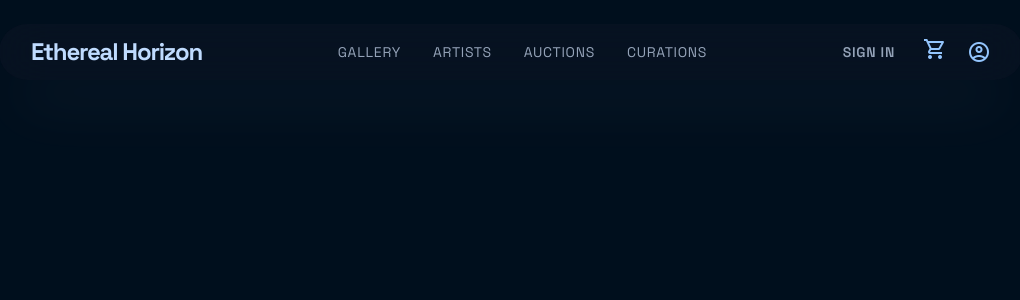
After one commit to 9950471806jagdish-bit/ETHEREAL, a Django app: template templates/base.html in a window 1280 px wide. The commit adds this page. Shown: the top 300 px of the page, without its empty margins (129-1149 px from the left). Run offline with Django 4.2, Linux system fonts and the light colour scheme; the template is opened without the code that fills it, so the values that code supplies are empty; some libraries are stand-ins or nearby versions.

Commit message:
new data add

```diff
--- a/art/settings.py
+++ b/art/settings.py
@@ -131,3 +131,4 @@ MEDIA_URL = '/media/'
 MEDIA_ROOT = os.path.join(BASE_DIR, 'media')
 
 LOGIN_REDIRECT_URL = 'Home'
+LOGIN_URL = 'login'
--- a/art/urls.py
+++ b/art/urls.py
@@ -28,6 +28,7 @@ urlpatterns = [
     path('',views.Home,name='Home'),
     path('userprofile/',views.userprofile,name='userprofile'),
     path('edituser/',views.editeuser,name='edituser')
+
 ]
 
 if settings.DEBUG:
--- a/templates/Home.html
+++ b/templates/Home.html
@@ -1,3 +1,4 @@
+{% extends 'base.html' %}
 <!DOCTYPE html>
 
 <html class="dark" lang="en"><head>
@@ -97,6 +98,8 @@
         }
     </style>
 </head>
+{% block content %}
+{% endblock %}
 <body class="bg-background text-on-background font-body selection:bg-primary/30">
 <!-- TopNavBar -->
 <nav class="fixed top-0 left-0 right-0 z-50 flex items-center justify-between px-8 py-3 bg-slate-900/40 backdrop-blur-xl rounded-full mt-6 mx-auto max-w-5xl shadow-[0_40px_60px_-15px_rgba(213,231,252,0.06)]">
--- /dev/null
+++ b/templates/base.html
@@ -0,0 +1,73 @@
+{% load static %}
+<!DOCTYPE html>
+<html lang="en">
+<head>
+    <meta charset="utf-8"/>
+    <meta name="viewport" content="width=device-width, initial-scale=1.0"/>
+
+    <link href="https://fonts.googleapis.com/css2?family=Space+Grotesk:wght@300;400;500;600;700&family=Manrope:wght@300;400;500;600;700;800&display=swap" rel="stylesheet"/>
+    <link href="https://fonts.googleapis.com/css2?family=Material+Symbols+Outlined:wght,FILL@100..700,0..1&display=swap" rel="stylesheet"/>
+
+    <script src="https://cdn.tailwindcss.com?plugins=forms,container-queries"></script>
+
+    <script id="tailwind-config">
+        tailwind.config = {
+            theme: {
+                extend: {
+                    fontFamily: {
+                        "headline": ["Space Grotesk"],
+                        "body": ["Manrope"],
+                    }
+                },
+            },
+        }
+    </script>
+
+    <style>
+        /* Fixes the rendering of the Material Icons */
+        .material-symbols-outlined {
+            font-variation-settings: 'FILL' 0, 'wght' 400, 'GRAD' 0, 'opsz' 24;
+        }
+
+        /* Temporary dark background to make the light-colored navbar visible */
+        body {
+            background-color: #000f1d;
+            margin: 0;
+            padding: 0;
+        }
+    </style>
+</head>
+{% block content %}
+<body>
+
+    <nav class="fixed top-0 left-0 right-0 z-50 flex items-center justify-between px-8 py-3 bg-slate-900/40 backdrop-blur-xl rounded-full mt-6 mx-auto max-w-5xl shadow-[0_40px_60px_-15px_rgba(213,231,252,0.06)]">
+
+        <div class="text-2xl font-bold tracking-tighter text-blue-200 font-headline">
+            Ethereal Horizon
+        </div>
+
+        <div class="hidden md:flex items-center space-x-8 font-['Space_Grotesk'] tracking-wider uppercase text-sm">
+            <a class="text-slate-400 hover:text-blue-100 transition-colors duration-300" href="#">Gallery</a>
+            <a class="text-slate-400 hover:text-blue-100 transition-colors duration-300" href="#">Artists</a>
+            <a class="text-slate-400 hover:text-blue-100 transition-colors duration-300" href="#">Auctions</a>
+            <a class="text-slate-400 hover:text-blue-100 transition-colors duration-300" href="#">Curations</a>
+        </div>
+
+        <div class="flex items-center space-x-5">
+            <button class="hidden md:block text-slate-400 hover:text-blue-100 transition-colors duration-300 font-['Space_Grotesk'] tracking-wider uppercase text-sm font-semibold mr-2">
+                <a href="{% url 'login' %}">Sign In</a>
+            </button>
+            <button class="text-blue-300 hover:text-blue-100 transition-colors active:scale-95">
+                <span class="material-symbols-outlined">shopping_cart</span>
+            </button>
+            <button class="text-blue-300 hover:text-blue-100 transition-colors active:scale-95">
+                <a href="{% url 'userprofile' %}" class="flex items-center">
+                    <span class="material-symbols-outlined">account_circle</span>
+                </a>
+            </button>
+        </div>
+
+    </nav>
+{% endblock %}
+</body>
+</html>
```
Also changed, not shown: gallry/views.py (+15 -5 lines), manage.py (added, +22 -0 lines), templates/userprofile.html (+11 -9 lines), db.sqlite3 (added), media/post_pics/15d90a9e-a6c7-4780-b030-9ac8108e734a.jpeg (added), media/post_pics/ChatGPT_Image_Jun_3_2026_01_17_35_PM.png (added), media/post_pics/IMG-20241007-WA0049.jpeg (added), media/post_pics/IMG_1575.png (added), media/post_pics/IMG_1623.png (added), media/post_pics/IMG_1624.png (added), media/profile_pics/9229331c-e615-406a-8bfa-efaa1cd2b487_0i3EjyV.jpeg (added), media/profile_pics/ECA9047D-198A-428B-8BE1-E5632E46CB2E.jpeg (added), media/profile_pics/IMG-20260405-WA0024.jpg.jpeg (added), media/profile_pics/IMG-20260405-WA0024.jpg_hPAP6lP.jpeg (added), 2 other files.
